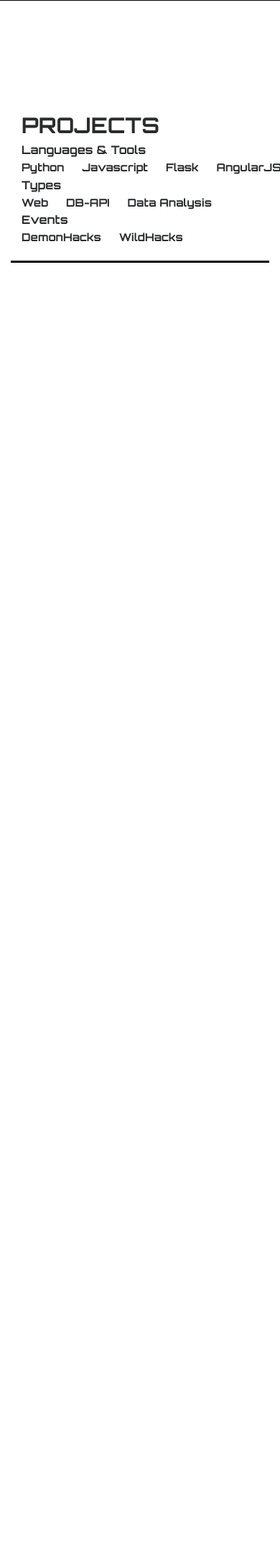
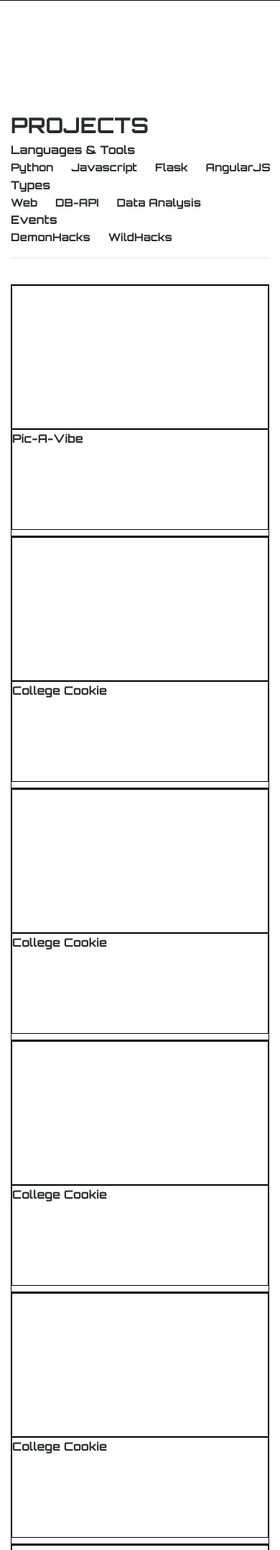
Before and after one commit to sonamoo/myPortfolio, a PHP site: page /main.html in a window 390 px wide; the page is wider, and only the part inside the window is pictured. Shown: the part 719-2872 px from the top of that part at 72% size. Before the commit the page ends 1084 px from the top of that part, so only its background shows below. Run offline with PHP 8.4, Linux system fonts and the light colour scheme; some libraries are stand-ins or nearby versions.

Commit message:
Added projects grid.

```diff
--- a/css/main.css
+++ b/css/main.css
@@ -111,10 +111,27 @@ a {
 }
 
 #project-filter-wrapper {
-    border-bottom: 3px solid black;
+
     padding-bottom: 20px;
 }
 
 .active-filter {
     color: red;
 }
+
+.project-contents {
+    border: 1px black solid;
+    min-height: 350px;
+}
+
+.proj-img {
+    min-width: 200px;
+    border: 1px solid black;
+    min-height: 200px;
+}
+
+.proj-desc {
+    min-height: 140px;
+    border: 1px solid black;
+
+}
--- a/js/main.js
+++ b/js/main.js
@@ -35,6 +35,63 @@ portfolioApp.controller('mainController',
             "types": [],
             "events": []
         };
+
+        $scope.projects = [
+            {
+                "name": "Pic-A-Vibe",
+                "description": "Lorem ipsum dolor sit amet, consectetur adipiscing elit, sed do eiusmod tempor incididunt ut labore et dolore magna aliqua. Ut enim ad minim veniam, quis nostrud exercitation ullamco laboris nisi ut aliquip ex ea commodo consequat. Duis aute irure dolor in reprehenderit in voluptate velit esse cillum dolore eu fugiat nulla pariatur. Excepteur sint occaecat cupidatat non proident, sunt in culpa qui officia deserunt mollit anim id est laborum.",
+                "img": "",
+                "tech": ["Javascript", "AngularJS","NodeJS"],
+                "event": ["DemonHacks"]
+            },
+
+            {
+                "name": "College Cookie",
+                "description": "Lorem ipsum dolor sit amet, consectetur adipiscing elit, sed do eiusmod tempor incididunt ut labore et dolore magna aliqua. Ut enim ad minim veniam, quis nostrud exercitation ullamco laboris nisi ut aliquip ex ea commodo consequat. Duis aute irure dolor in reprehenderit in voluptate velit esse cillum dolore eu fugiat nulla pariatur. Excepteur sint occaecat cupidatat non proident, sunt in culpa qui officia deserunt mollit anim id est laborum.",
+                "tech": ["Javascript", "AngularJS","NodeJS"],
+                "event": ["WildHacks"]
+            },
+
+            {
+                "name": "College Cookie",
+                "description": "Lorem ipsum dolor sit amet, consectetur adipiscing elit, sed do eiusmod tempor incididunt ut labore et dolore magna aliqua. Ut enim ad minim veniam, quis nostrud exercitation ullamco laboris nisi ut aliquip ex ea commodo consequat. Duis aute irure dolor in reprehenderit in voluptate velit esse cillum dolore eu fugiat nulla pariatur. Excepteur sint occaecat cupidatat non proident, sunt in culpa qui officia deserunt mollit anim id est laborum.",
+                "tech": ["Javascript", "AngularJS","NodeJS"],
+                "event": ["WildHacks"]
+            },
+
+            {
+                "name": "College Cookie",
+                "description": "Lorem ipsum dolor sit amet, consectetur adipiscing elit, sed do eiusmod tempor incididunt ut labore et dolore magna aliqua. Ut enim ad minim veniam, quis nostrud exercitation ullamco laboris nisi ut aliquip ex ea commodo consequat. Duis aute irure dolor in reprehenderit in voluptate velit esse cillum dolore eu fugiat nulla pariatur. Excepteur sint occaecat cupidatat non proident, sunt in culpa qui officia deserunt mollit anim id est laborum.",
+                "tech": ["Javascript", "AngularJS","NodeJS"],
+                "event": ["WildHacks"]
+            },
+
+            {
+                "name": "College Cookie",
+                "description": "Lorem ipsum dolor sit amet, consectetur adipiscing elit, sed do eiusmod tempor incididunt ut labore et dolore magna aliqua. Ut enim ad minim veniam, quis nostrud exercitation ullamco laboris nisi ut aliquip ex ea commodo consequat. Duis aute irure dolor in reprehenderit in voluptate velit esse cillum dolore eu fugiat nulla pariatur. Excepteur sint occaecat cupidatat non proident, sunt in culpa qui officia deserunt mollit anim id est laborum.",
+                "tech": ["Javascript", "AngularJS","NodeJS"],
+                "event": ["WildHacks"]
+            },
+
+            {
+                "name": "College Cookie",
+                "description": "Lorem ipsum dolor sit amet, consectetur adipiscing elit, sed do eiusmod tempor incididunt ut labore et dolore magna aliqua. Ut enim ad minim veniam, quis nostrud exercitation ullamco laboris nisi ut aliquip ex ea commodo consequat. Duis aute irure dolor in reprehenderit in voluptate velit esse cillum dolore eu fugiat nulla pariatur. Excepteur sint occaecat cupidatat non proident, sunt in culpa qui officia deserunt mollit anim id est laborum.",
+                "tech": ["Javascript", "AngularJS","NodeJS"],
+                "event": ["WildHacks"]
+            },
+
+            {
+                "name": "College Cookie",
+                "description": "Lorem ipsum dolor sit amet, consectetur adipiscing elit, sed do eiusmod tempor incididunt ut labore et dolore magna aliqua. Ut enim ad minim veniam, quis nostrud exercitation ullamco laboris nisi ut aliquip ex ea commodo consequat. Duis aute irure dolor in reprehenderit in voluptate velit esse cillum dolore eu fugiat nulla pariatur. Excepteur sint occaecat cupidatat non proident, sunt in culpa qui officia deserunt mollit anim id est laborum.",
+                "tech": ["Javascript", "AngularJS","NodeJS"],
+                "event": ["WildHacks"]
+            }
+
+
+
+        ];
+
+
 
         $scope.langFilter = function(a, index){
             console.log(index);
--- a/main.html
+++ b/main.html
@@ -56,9 +56,9 @@
                     </div>
                 </div>
             </div>
-            <div class="row buffer">
+            <div class="row buffer"></div>
+        </div>
 
-            </div>
         <div class="container" id="project-filter-wrapper">
             <div class="row">
                 <div class="col project-header">PROJECTS</div>
@@ -77,6 +77,8 @@
                 <div class="col-md-3">Events</div>
                 <div class="col-md-9"><span class="filter-contents" data-ng-repeat="e in events" ng-click="eventFilter(e.event, $index)" ng-class="{'active-filter': events[$index].filter}">{{e.event}}</span></div>
             </div>
+
+            <hr>
         </div>
 
 
@@ -86,10 +88,22 @@
 
 
             <!---------------------------------Projects ------------------------------------------------>
+        <div class="container">
             <div class="row">
 
+
+                <div class="col-md-4 col-sm-12" ng-repeat="p in projects">
+                    <div class="project-contents">
+                        <div class="proj-img">
+
+                        </div>
+                        <div class="proj-desc">
+                            {{p.name}}
+                        </div>
+                    </div>
                 </div>
 
+            </div>
         </div>
     </section>
 
```
Lines whose indentation alone changed are shown as unchanged.
